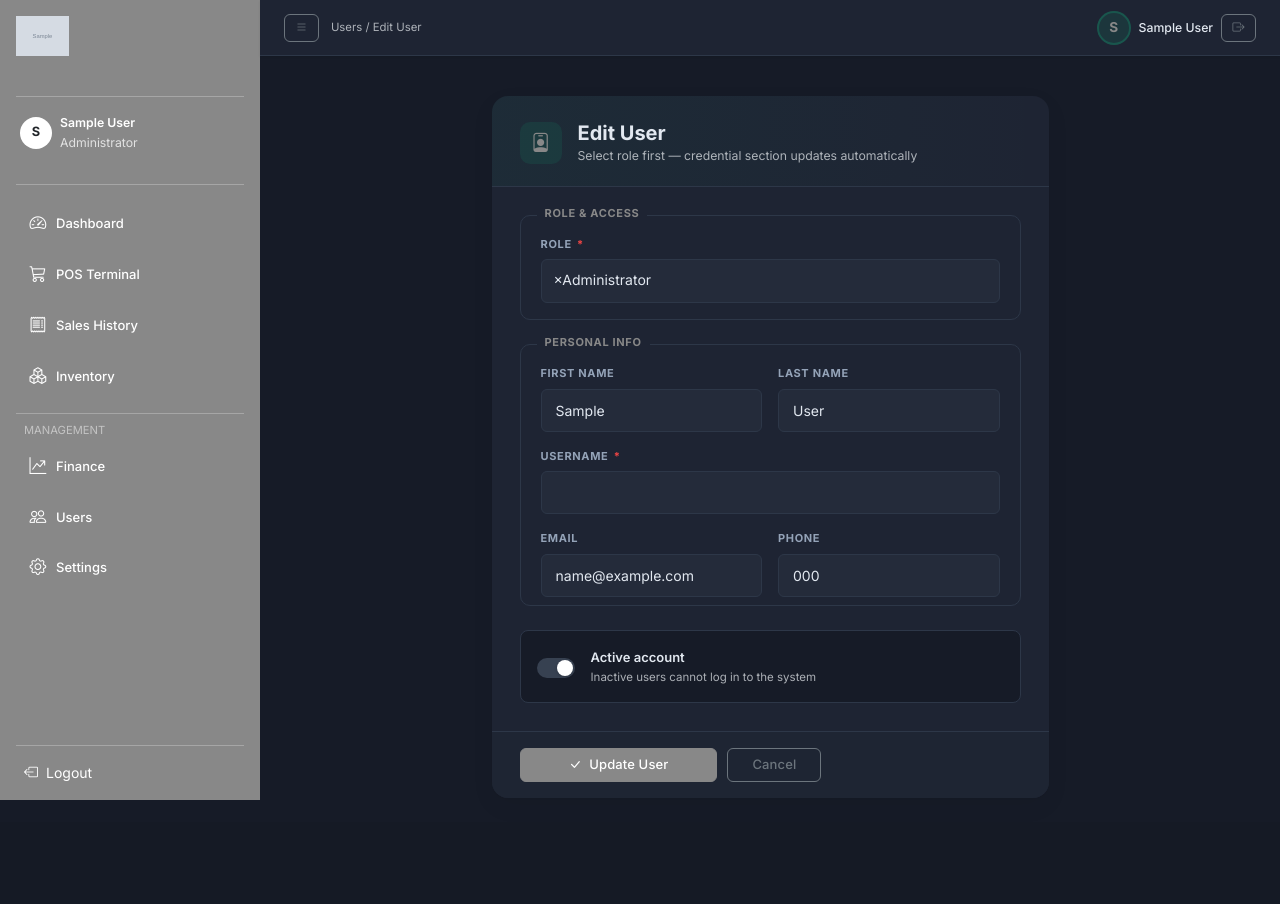
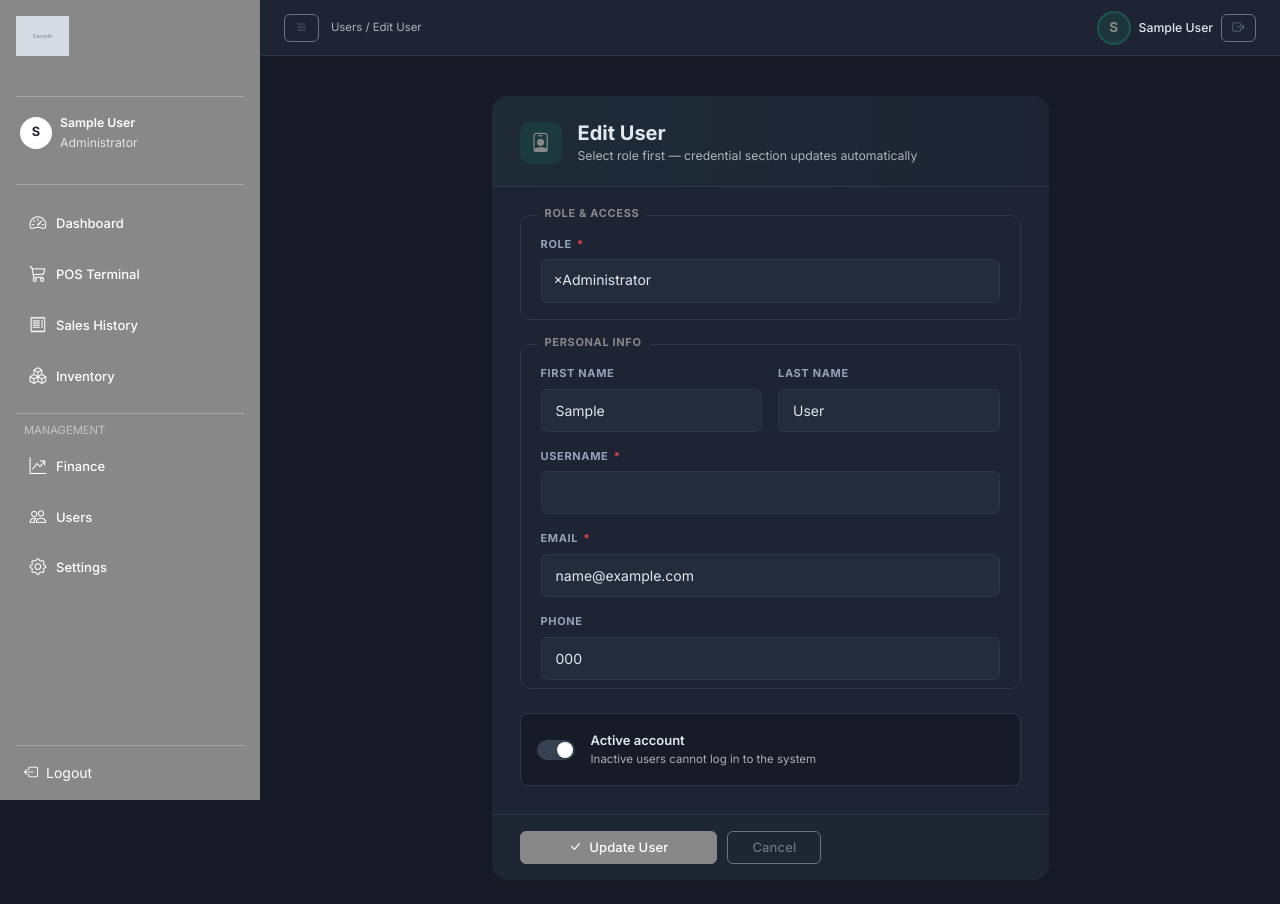
Before and after one commit to Erick-Moh/pos, a Django app: a page that uses templates/users/user_form.html in a window 1280 px wide. Before the commit the page ends 800 px from the top, so only its background shows below. Run offline with Django 4.2, Linux system fonts and the light colour scheme; a user stored in the database is signed in; tables that the repository leaves empty hold one stand-in row (values such as "Sample post"); grey boxes marked "Sample" are stand-in pictures; parts of the project's set-up code (start-up, migrations or seed data) failed here and were passed over; some libraries are stand-ins or nearby versions.

Commit message:
changed the view for the user creation form

```diff
--- a/templates/users/user_form.html
+++ b/templates/users/user_form.html
@@ -87,13 +87,13 @@
                                 {{ form.username }}
                                 {% for e in form.username.errors %}<div class="field-error"><i class="bi bi-exclamation-circle"></i>{{ e }}</div>{% endfor %}
                             </div>
-                            <div class="col-sm-6">
-                                <label class="form-label">Email</label>
+                            <div class="col-sm-12">
+                                <label class="form-label">Email <span class="required-star">*</span></label>
                                 {{ form.email }}
                                 {% for e in form.email.errors %}<div class="field-error"><i class="bi bi-exclamation-circle"></i>{{ e }}</div>{% endfor %}
                             </div>
-                            <div class="col-sm-6">
-                                <label class="form-label">Phone</label>
+                            <div class="col-sm-12">
+                                <label class="form-label">Phone </label>
                                 {{ form.phone_number }}
                             </div>
                         </div>
```
